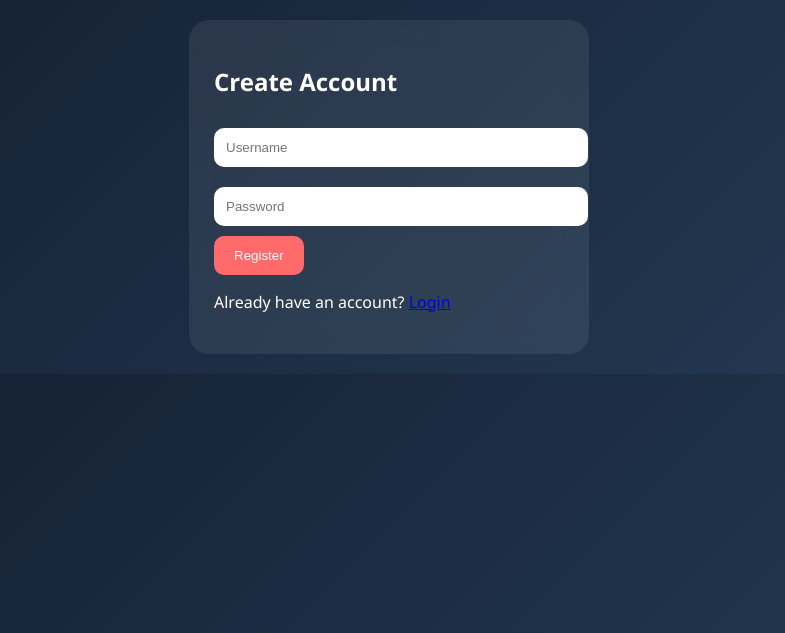
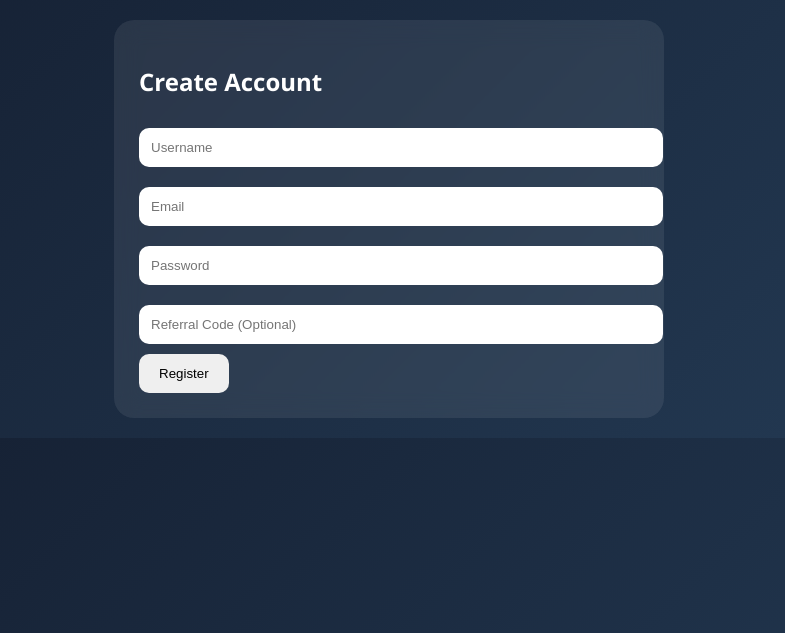
Before and after one commit to yashaswini-nalavala/Echovault-resilience-network, a Flask app: page /register in a window 1280 px wide. Shown: the part 52-685 px from the top of the page, without its empty margins (251-1036 px from the left). Run offline with Flask 3, Linux system fonts and the light colour scheme.

Commit message:
Modify registration form to add email and referral code
Updated the registration form to include an email input and an optional referral code field.

```diff
--- a/templates/register.html
+++ b/templates/register.html
@@ -1,16 +1,15 @@
 {% extends "base.html" %}
+
 {% block content %}
-
-<div class="card auth-card">
+<div class="card">
     <h2>Create Account</h2>
 
     <form method="POST">
         <input type="text" name="username" placeholder="Username" required>
+        <input type="email" name="email" placeholder="Email" required>
         <input type="password" name="password" placeholder="Password" required>
-        <button type="submit" class="btn-primary">Register</button>
+        <input type="text" name="referral" placeholder="Referral Code (Optional)">
+        <button type="submit" class="btn">Register</button>
     </form>
-
-    <p class="switch">Already have an account? <a href="/login">Login</a></p>
 </div>
-
 {% endblock %}
```
